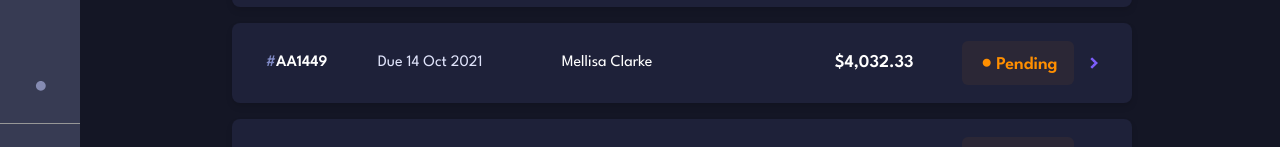
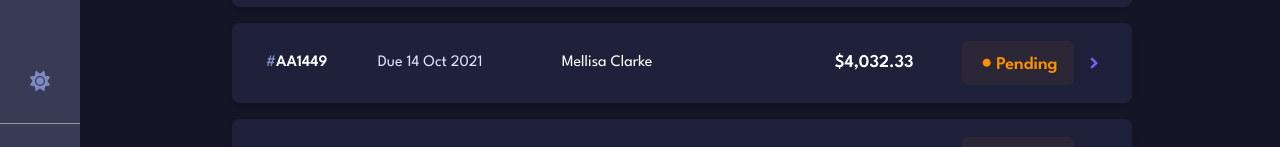
Before and after one commit to tyrellcurry/angularInvoiceApp, an Angular app in the folder frontend/: page / in a window 1280 px wide. Both pictures are taken after a click on the element 40 px from the left and 670 px from the top of the page. Shown: the part 589-736 px from the top of the page. Built offline with nearby package versions, Linux system fonts and the light colour scheme.

Commit message:
updated lightmode toggle icon to a sun

```diff
--- a/frontend/src/app/navbar/navbar.component.html
+++ b/frontend/src/app/navbar/navbar.component.html
@@ -11,9 +11,7 @@
       </div>
       <ng-template #lightMode>
         <div class="group w-fit cursor-pointer" >
-          <svg width="11" height="11" viewBox="0 0 11 11" fill="none" xmlns="http://www.w3.org/2000/svg">
-            <path class="group-hover:fill-faded-hover-purple" d="M5.81724 0.899414C3.1055 0.899414 0.899414 3.10594 0.899414 5.81768C0.899414 8.52941 3.1055 10.7359 5.81724 10.7359C8.52854 10.7359 10.7351 8.52985 10.7351 5.81768C10.7351 3.1055 8.52854 0.899414 5.81724 0.899414Z" fill="#858BB2"/>
-            </svg>
+        <svg width="20" height="20" viewBox="0 0 20 20" fill="none" xmlns="http://www.w3.org/2000/svg" viewBox="0 0 512 512"><!--!Font Awesome Free 6.5.2 by @fontawesome - https://fontawesome.com License - https://fontawesome.com/license/free Copyright 2024 Fonticons, Inc.--><path class="group-hover:fill-faded-hover-purple" d="M361.5 1.2c5 2.1 8.6 6.6 9.6 11.9L391 121l107.9 19.8c5.3 1 9.8 4.6 11.9 9.6s1.5 10.7-1.6 15.2L446.9 256l62.3 90.3c3.1 4.5 3.7 10.2 1.6 15.2s-6.6 8.6-11.9 9.6L391 391 371.1 498.9c-1 5.3-4.6 9.8-9.6 11.9s-10.7 1.5-15.2-1.6L256 446.9l-90.3 62.3c-4.5 3.1-10.2 3.7-15.2 1.6s-8.6-6.6-9.6-11.9L121 391 13.1 371.1c-5.3-1-9.8-4.6-11.9-9.6s-1.5-10.7 1.6-15.2L65.1 256 2.8 165.7c-3.1-4.5-3.7-10.2-1.6-15.2s6.6-8.6 11.9-9.6L121 121 140.9 13.1c1-5.3 4.6-9.8 9.6-11.9s10.7-1.5 15.2 1.6L256 65.1 346.3 2.8c4.5-3.1 10.2-3.7 15.2-1.6zM160 256a96 96 0 1 1 192 0 96 96 0 1 1 -192 0zm224 0a128 128 0 1 0 -256 0 128 128 0 1 0 256 0z" fill="#7E88C3"/></svg>
         </div>
       </ng-template>
     </div>
```
Also changed, not shown: frontend/src/app/invoice-main/invoice-main.component.ts (line endings or trailing spaces).
